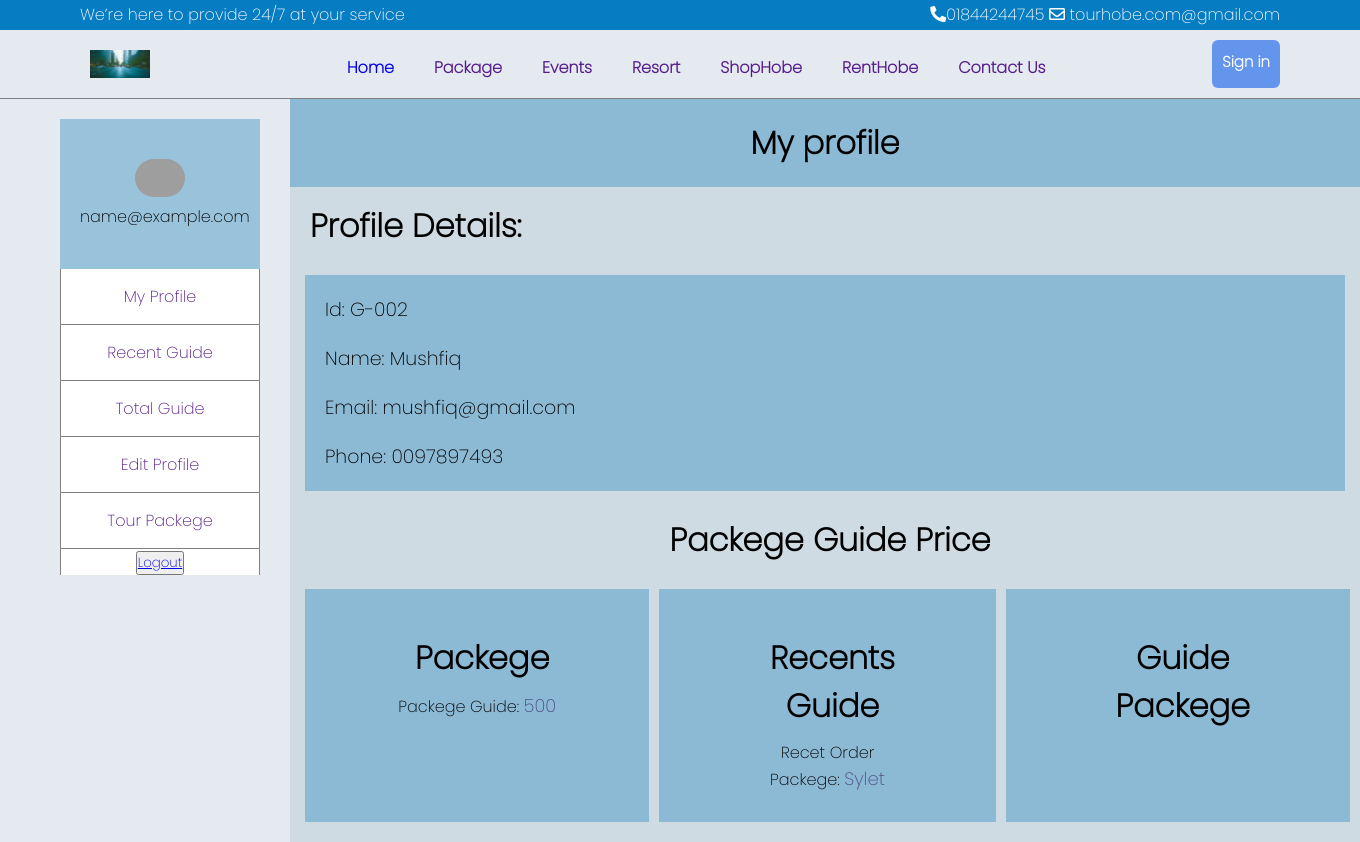
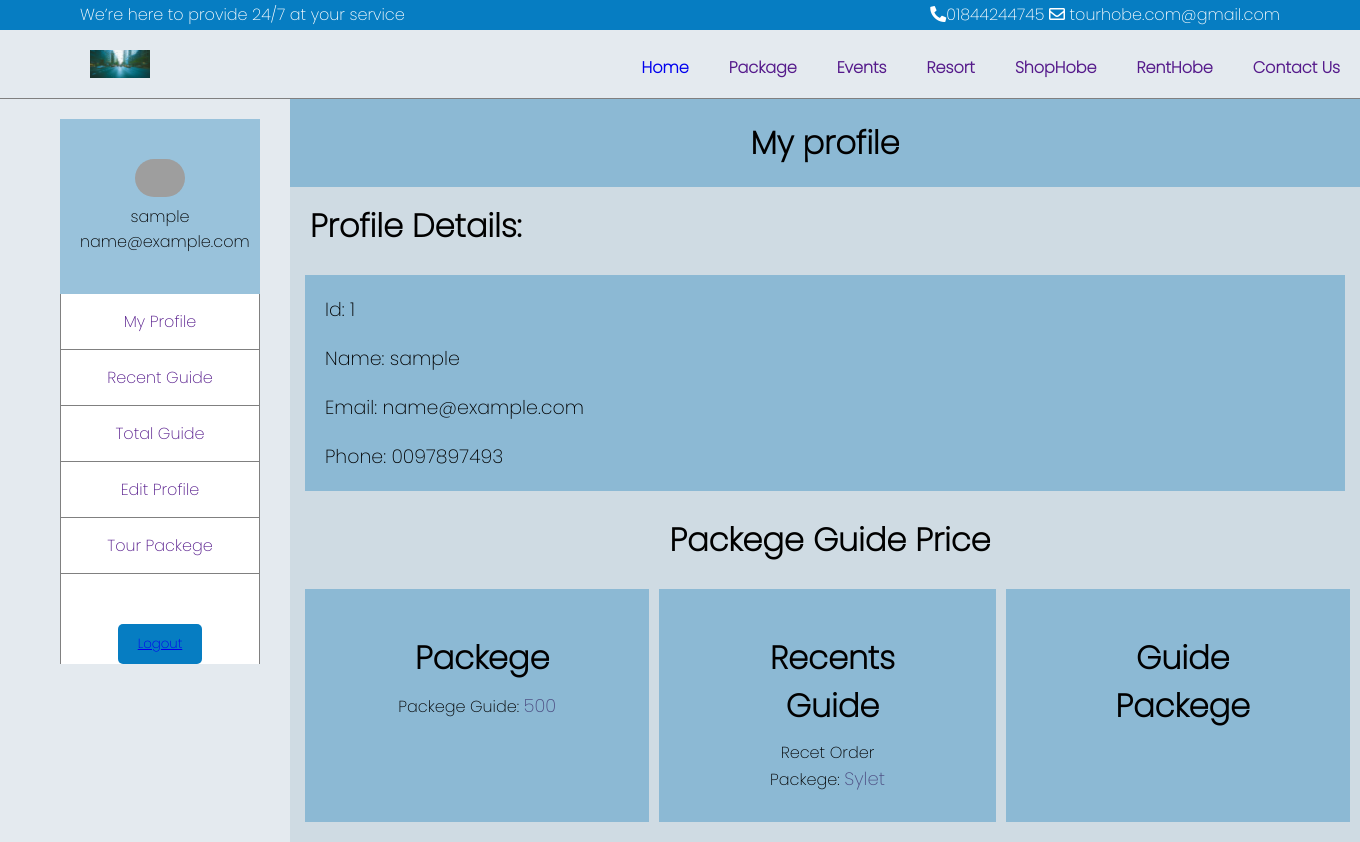
Before and after one commit to Salemah/webprojectfinal, a PHP site: page /Views/tourguide.php in a window 1360 px wide. Run offline with PHP 8.4, Linux system fonts and the light colour scheme; the visitor is signed in with stand-in values (Sample User, id 1); tables that the repository leaves empty or names only in its code hold one stand-in row (values such as "Sample post"); grey boxes are pictures that could not be loaded.

```diff
--- a/Controllers/signup.json
+++ b/Controllers/signup.json
@@ -1 +1 @@
-[{"email":"asdf@gmail.com","userpassword":"1234","confirmpassword":"1234","username":"asdf","usertype":null},{"email":"advc@gmail.com","userpassword":"1234","confirmpassword":"1234","username":"advc","usertype":null},{"email":"","userpassword":"","confirmpassword":"","username":"","usertype":null},{"email":"","userpassword":"","confirmpassword":"","username":"","usertypes":"admin"},{"email":"","userpassword":"","confirmpassword":"","username":"","usertypes":"admin"},{"email":"ad@gmail.com","userpassword":"1234","confirmpassword":"1234","username":"admin","usertypes":"customer"},{"email":"kader@gmail.com","userpassword":"1234","confirmpassword":"1234","username":"admin","usertypes":"tourguide"},{"email":"admin@gmail.com","userpassword":"1234","confirmpassword":"1234","username":"tanvir","usertypes":"admin"},{"email":"pop@gmail.com","userpassword":"1234","confirmpassword":"1234","username":"customer","usertypes":"customer"},{"email":"mushfiq@gmail.com","userpassword":"1234","confirmpassword":"1234","username":"musfiq","usertypes":"tourguide"}]
+[{"email":"asdf@gmail.com","userpassword":"1234","confirmpassword":"1234","username":"asdf","usertype":null},{"email":"advc@gmail.com","userpassword":"1234","confirmpassword":"1234","username":"advc","usertype":null},{"email":"","userpassword":"","confirmpassword":"","username":"","usertype":null},{"email":"","userpassword":"","confirmpassword":"","username":"","usertypes":"admin"},{"email":"","userpassword":"","confirmpassword":"","username":"","usertypes":"admin"},{"email":"ad@gmail.com","userpassword":"1234","confirmpassword":"1234","username":"admin","usertypes":"customer"},{"email":"kader@gmail.com","userpassword":"1234","confirmpassword":"1234","username":"admin","usertypes":"tourguide"},{"email":"admin@gmail.com","userpassword":"1234","confirmpassword":"1234","username":"tanvir","usertypes":"admin"},{"email":"pop@gmail.com","userpassword":"1234","confirmpassword":"1234","username":"customer","usertypes":"customer"},{"email":"mushfiq@gmail.com","userpassword":"1234","confirmpassword":"1234","username":"musfiq","usertypes":"tourguide"},{"email":"","userpassword":"","confirmpassword":"","username":"","usertypes":"admin"},{"email":"","userpassword":"","confirmpassword":"","username":"","usertypes":"admin"},{"email":"","userpassword":"","confirmpassword":"","username":"","usertypes":"admin"},{"email":"","userpassword":"","confirmpassword":"","username":"","usertypes":"admin"}]
--- a/Views/Signup.php
+++ b/Views/Signup.php
@@ -52,7 +52,7 @@
         <?php  } ?>
 
         <label>Confirm Password</label>
-        <input type="password" name="confirmpassword" placeholder="" />
+        <input  type="password" name="confirmpassword" placeholder="" />
 
         <?php   if (isset($cnpassworderror)) { ?>
 
@@ -60,7 +60,7 @@
 
         <?php  } ?>
 
-        <input id="sign-in-button" type="submit" name="submit" value="submit">
+        <input style ="margin-top:10px" id="btn"  type="submit" name="submit" value="submit">
 
         <?php   if (isset($signupproblem)) { ?>
 
--- a/Views/header.php
+++ b/Views/header.php
@@ -38,7 +38,7 @@
                 <li><a href="">Contact Us</a></li>
             </ul>
         </nav>
-        <a class="btn" href="Login.html">Sign in</a>
+        <!-- <a class="btn" href="Login.html">Sign in</a> -->
     </header>
 </body>
 </html>
--- a/Views/logout.php
+++ b/Views/logout.php
@@ -4,7 +4,7 @@ if(isset($_SESSION['flag'])){
     unset($_SESSION['flag']);
     unset($_SESSION['email']);
     header('location: Login.php');
-
-}else{
-    echo "have no flag";
 }
+// }else{
+//     header('location: Login.php');
+// }
--- a/Views/tourguide.css
+++ b/Views/tourguide.css
@@ -194,3 +194,10 @@ text-decoration: none;
     color: rgb(77, 78, 131);
     font-size: 18px;
 }
+#logout-button{
+    margin-top: 50px;
+    background-color: #067DC2;
+    padding: 10px 20px;
+    border: none;
+    border-radius: 5px;
+}
--- a/Views/tourguide.php
+++ b/Views/tourguide.php
@@ -1,11 +1,16 @@
 <?php
 session_start();
 include ('header.php');
-if(isset($_SESSION['flag'])){
+require_once('../Model/usersmodel.php');
+if(isset($_SESSION['flag']))
+{
+    $conn = getConnection();
+    $email = $_SESSION['email'];
+    $sql = "select * from users where email='$email'";
+    $result = mysqli_query($conn,$sql);
+    $row = mysqli_fetch_assoc($result);
 
-
-
-    ?>
+?>
 
 
 <!DOCTYPE html>
@@ -33,9 +38,10 @@ if(isset($_SESSION['flag'])){
                 <div class="profile-pic">
                     <div class="top-pic">
                         <img src="images/pro.jpg" alt="">
-                        <?php
+                        <p><?= $row['username'] ?></p>
+                        <p><?php
                         echo $_SESSION['email'];
-                        ?>
+                        ?></p>
                     </div>
                     <div class="list">
                         <li> <a href="">My Profile </a> </li>
@@ -56,9 +62,9 @@ if(isset($_SESSION['flag'])){
                     <div class="">
                         <h1>Profile Details:</h1>
                         <div class="Guide-Data">
-                            <p>Id: G-002</p>
-                            <p>Name: Mushfiq</p>
-                            <p>Email: mushfiq@gmail.com</p>
+                            <p>Id: <?= $row['id'] ?></p>
+                            <p>Name: <?= $row['username'] ?></p>
+                            <p>Email: <?= $row['email'] ?></p>
                             <p>Phone: 0097897493</p>
 
                         </div>
--- a/Views/user.css
+++ b/Views/user.css
@@ -74,7 +74,7 @@ table,th,td{
 
 #tddata th{
     background-color:#197eb85e ;
-    padding:5px 103px  ;
+    padding:5px  ;
     border: none;
     text-align: center;
     border: 1px solid rgb(3, 3, 10);
@@ -125,3 +125,6 @@ table,th,td{
     margin-top: 10px;
     margin-bottom: 10px;
 }
+#logout-button a{
+    background-color: aqua;
+}
```
Also changed, not shown: Controllers/login.json (+1 -1 lines), Views/admin.php (+17 -2 lines), Views/signup.css (+8 -0 lines).
